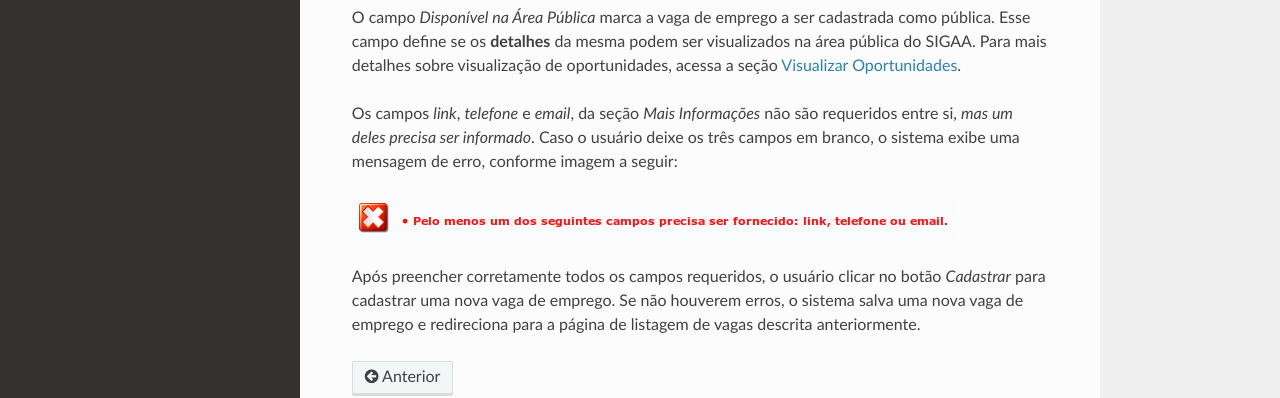
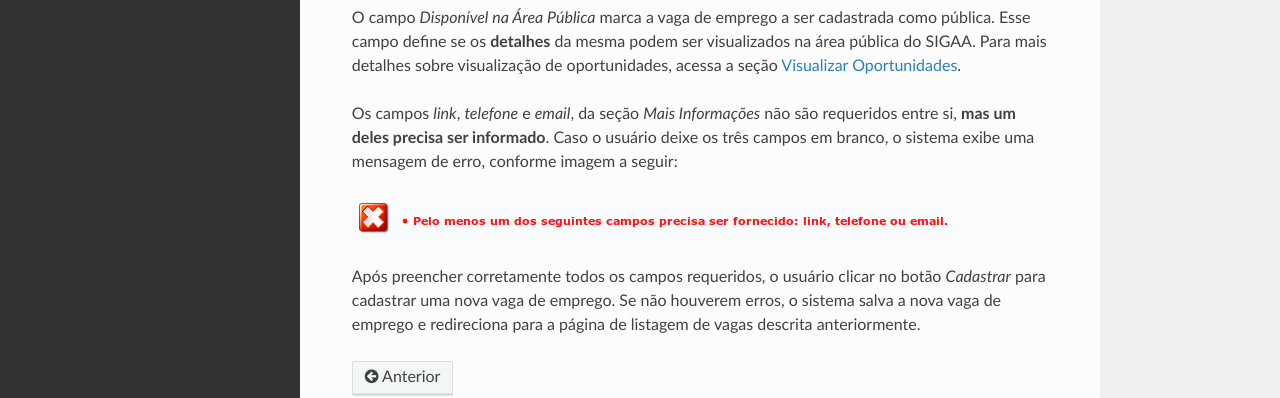
Before and after one commit to djangonauta/dti-docs, a Sphinx documentation site: the page built from source/vagas_emprego.rst, in a window 1280 px wide and 900 px high, scrolled down 1189 px. Shown: the part 374-772 px from the top of the window. Built offline with Sphinx 7.4.7 and the Read the Docs theme 2.0.0, drawn with Linux system fonts in a browser that asks for light colours.

Commit message:
fix docs

```diff
--- a/source/introdução.rst
+++ b/source/introducao.rst
@@ -16,7 +16,8 @@ referentes aos Comitês de Acompanhamento de Egressos (CGIPES), egressos por cur
 cursos para egressos, eventos, vagas de intercâmbio e participação em órgãos colegiados), além de fornecer uma
 administrativa para inserção e consulta dessas informações.
 
-A seguir vamos descrever como o gerenciamento de CGIPES pode ser feito utilizando as funcionalidades do portal.
+Apesar de descrever as principais funcionalidades do portal, essa documentação é mais direcionada a
+gestores e outros tipos de usuários mais ligados com a parte administrativa do portal do egresso.
 
 .. raw:: latex
 
--- a/source/oportunidades.rst
+++ b/source/oportunidades.rst
@@ -40,7 +40,7 @@ Esse filtro também está disponível nos dois tipos de murais:
 
 Os murais listam oportunidades em painéis com cabeçalhos em coloração diferente e com informações essenciais
 para otimizar a experiência do usuário. Caso o usuário queira visualizar os detalhes de uma dada oportunidade,
-ele pode clicar no link *Mais detalhes*. O sistema então para rediciona para a página de detalhes da oportunidade,
+ele pode clicar no link *Mais detalhes*. O sistema então para redireciona para a página de detalhes da oportunidade,
 como mostra a imagem a seguir:
 
 .. image:: _static/img/oportunidade_detalhes.png
--- a/source/vagas_emprego.rst
+++ b/source/vagas_emprego.rst
@@ -33,11 +33,11 @@ se os **detalhes** da mesma podem ser visualizados na área pública do SIGAA. P
 de oportunidades, acessa a seção :ref:`visualizar_oportunidades`.
 
 Os campos *link*, *telefone* e *email*, da seção *Mais Informações* não são requeridos entre si,
-*mas um deles precisa ser informado*. Caso o usuário deixe os três campos em branco, o sistema exibe uma
+**mas um deles precisa ser informado**. Caso o usuário deixe os três campos em branco, o sistema exibe uma
 mensagem de erro, conforme imagem a seguir:
 
 .. image:: _static/img/form_erro_informacoes.png
 
 Após preencher corretamente todos os campos requeridos, o usuário clicar no botão *Cadastrar* para cadastrar
-uma nova vaga de emprego. Se não houverem erros, o sistema salva uma nova vaga de emprego e redireciona
+uma nova vaga de emprego. Se não houverem erros, o sistema salva a nova vaga de emprego e redireciona
 para a página de listagem de vagas descrita anteriormente.
```
Also changed, not shown: source/cgipes.rst (+27 -2 lines), source/index.rst (+3 -8 lines), source/_static/img/cgipes_lista.png (added), source/_static/img/cgipes_publico.png (added), source/_static/img/consultar_cgipes.png (added).
